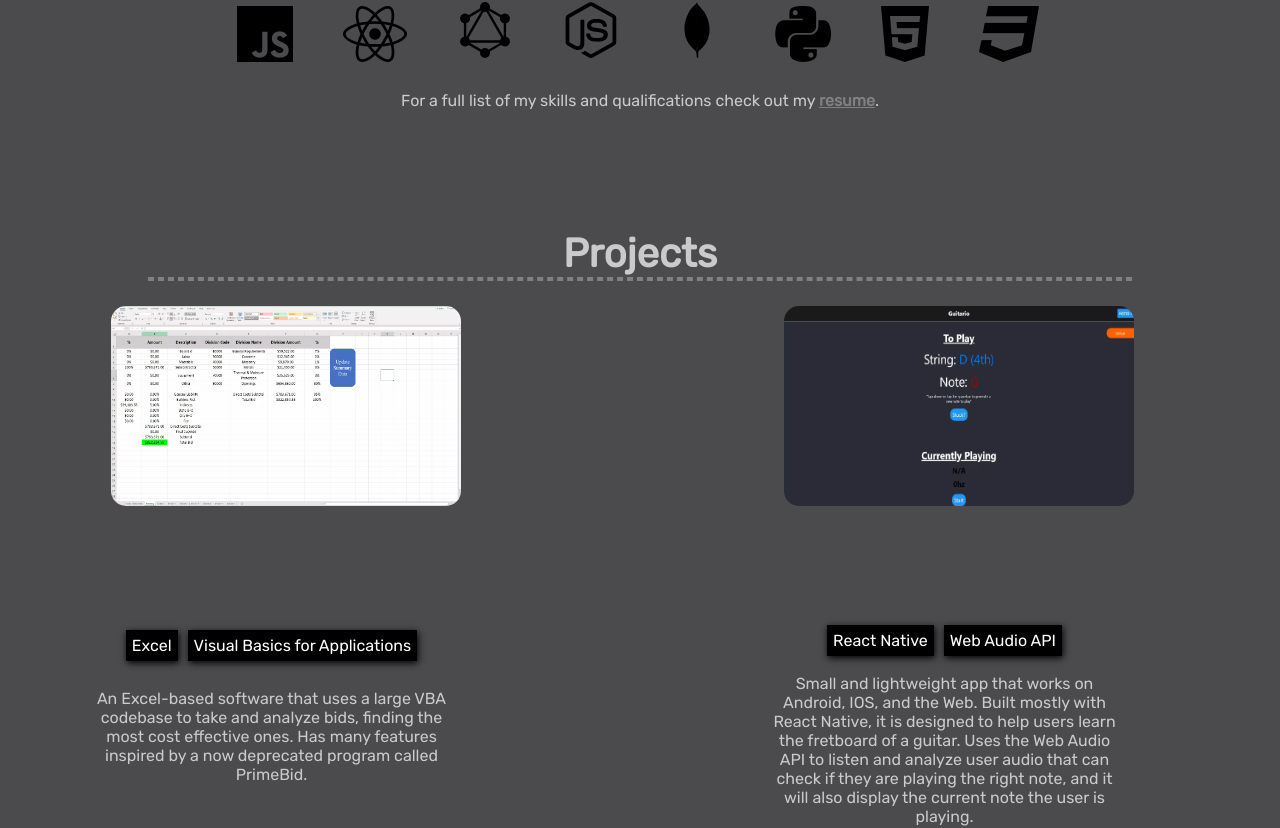
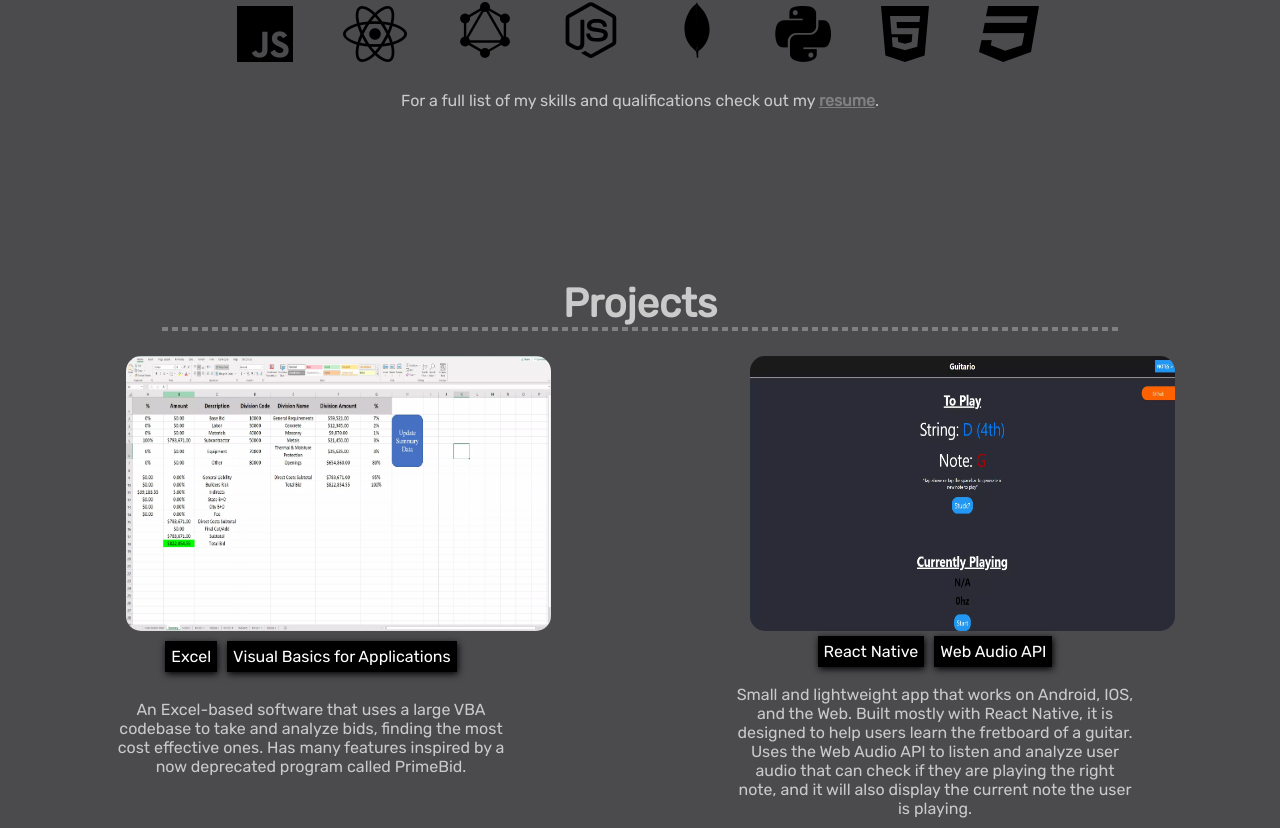
Before and after one commit to Brandon205/Portfolio, a React (Create React App) app: page /#/ in a window 1280 px wide. Shown: the part 1029-1857 px from the top of the page. Built offline with nearby package versions, Linux system fonts and the light colour scheme; the HTML template or start-up script is replaced by a standard one.

Commit message:
Added new Media Query at 1100px

```diff
--- a/src/App.css
+++ b/src/App.css
@@ -223,7 +223,7 @@ picture {
   background-color: transparent;
   display: grid;
   min-height: 800px;
-  grid-template-rows: 230px 1.2fr 230px 1.2fr 230px 1.2fr 230px 1.2fr;
+  grid-template-rows: 230px 1fr 230px 1fr 230px 1fr 230px 1fr;
   grid-template-areas:
     "img1"
     "desc1"
@@ -237,6 +237,7 @@ picture {
 
 .projects {
   margin-top: 35px;
+  padding: 15px
 }
 
 .project {
@@ -351,7 +352,7 @@ picture {
 
 .frameworks {
   max-height: 50px;
-  margin: 10px auto 15px auto;
+  margin: 20px auto 15px auto;
   overflow-wrap: normal;
 }
 
@@ -532,7 +533,7 @@ picture {
 @media screen and (min-width: 900px) {
   .project-container {
     width: 80vw;
-    grid-template-rows: 325px 1.2fr 325px 1.2fr;
+    grid-template-rows: 200px 1.1fr 200px 1.1fr;
     grid-template-columns: 351px 1fr 351px;
     grid-template-areas:
       "img1 . img2"
@@ -584,10 +585,33 @@ picture {
     height: 56px;
   }
 
+  @media screen and (min-width: 1100px) {
+    .project-container {
+      width: 80vw;
+      grid-template-rows: 276px 1.2fr 276px 1.2fr;
+      grid-template-columns: 400px 1fr 400px;
+      grid-template-areas:
+        "img1 . img2"
+        "desc1 . desc2"
+        "img3 . img4"
+        "desc3 . desc4";
+    }
+
+    .project-img {
+      width: 425px;
+      height: 275px;
+    }
+
+    .project-img-blur {
+      width: 425px;
+      height: 275px;
+    }
+  }
+
   @media screen and (min-width: 1450px) {
     .project-container {
       width: 80vw;
-      grid-template-rows: 325px 1.3fr 325px 1.3fr;
+      grid-template-rows: 325px 1.2fr 325px 1.2fr;
       grid-template-columns: 600px 1fr 600px;
       grid-template-areas:
         "img1 . img2"
```
